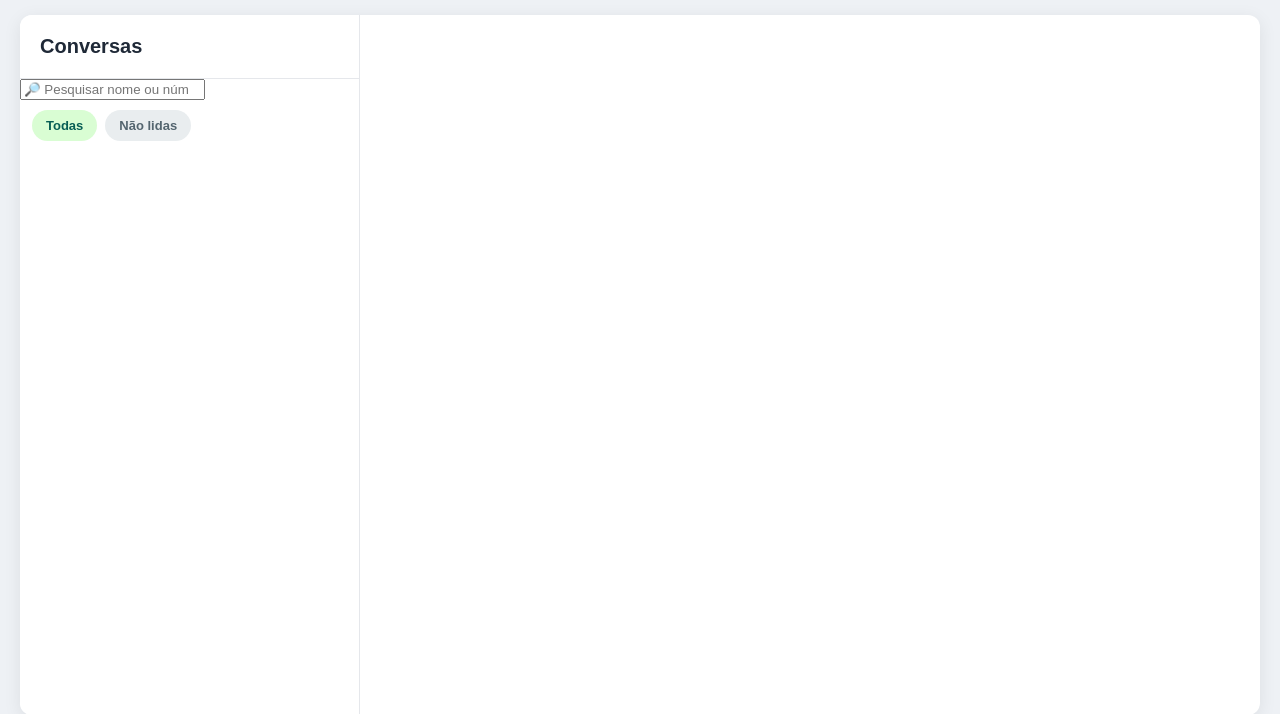
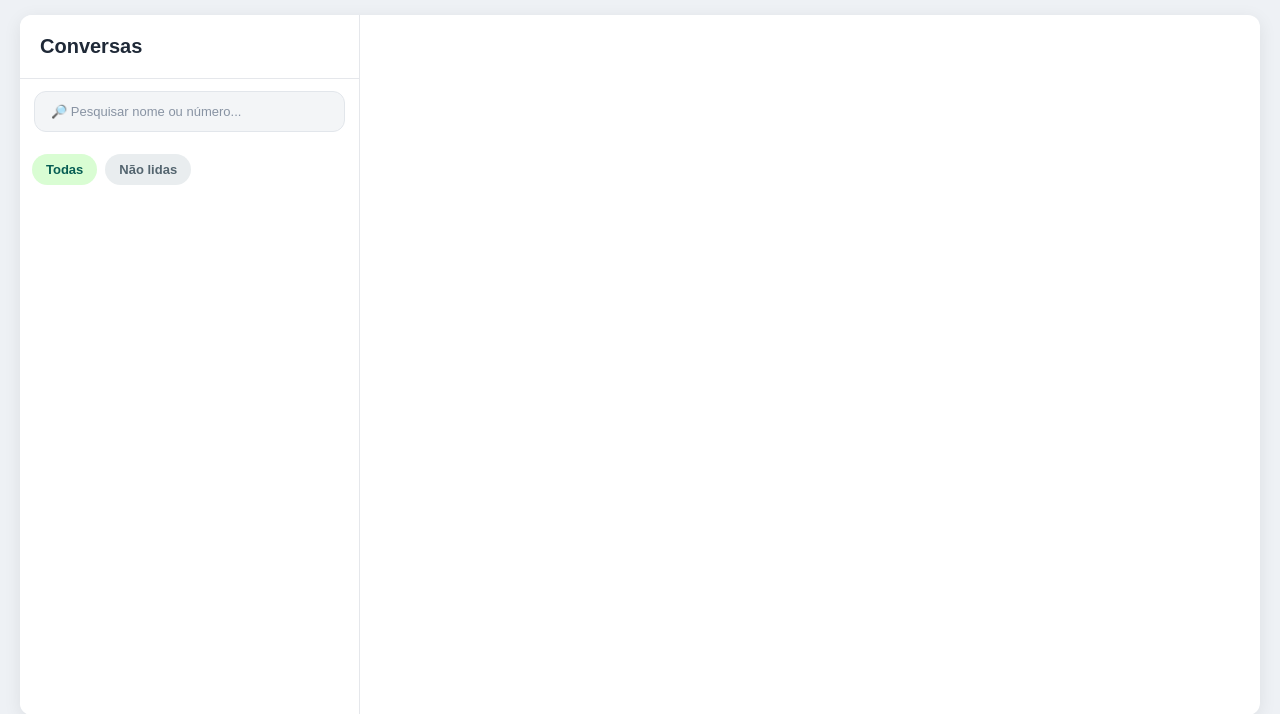
Before and after one commit to cursocmk-crypto/cmk-whatsapp-webhook, a Flask app: template templates/atendimento.html in a window 1280 px wide. Shown: the part 70-784 px from the top of the page. Run offline with Flask 3, Linux system fonts and the light colour scheme; the template is opened without the code that fills it, so the values that code supplies are empty.

Commit message:
Add styles for pesquisa-conversas component
Added styles for conversation search input.

```diff
--- a/static/estilo.css
+++ b/static/estilo.css
@@ -305,3 +305,33 @@ body {
     background: #d9fdd3;
     color: #075e54;
 }
+
+
+/* Pesquisa de conversas */
+.pesquisa-conversas {
+    padding: 12px 14px;
+    background: #ffffff;
+}
+
+.pesquisa-conversas input {
+    width: 100%;
+    box-sizing: border-box;
+    padding: 12px 16px;
+    border: 1px solid #e2e6eb;
+    border-radius: 12px;
+    background: #f3f5f7;
+    color: #172033;
+    font-size: 13px;
+    outline: none;
+    transition: all 0.2s ease;
+}
+
+.pesquisa-conversas input:focus {
+    background: #ffffff;
+    border-color: #94a3b8;
+    box-shadow: 0 0 0 3px rgba(148, 163, 184, 0.12);
+}
+
+.pesquisa-conversas input::placeholder {
+    color: #8893a3;
+}
```
